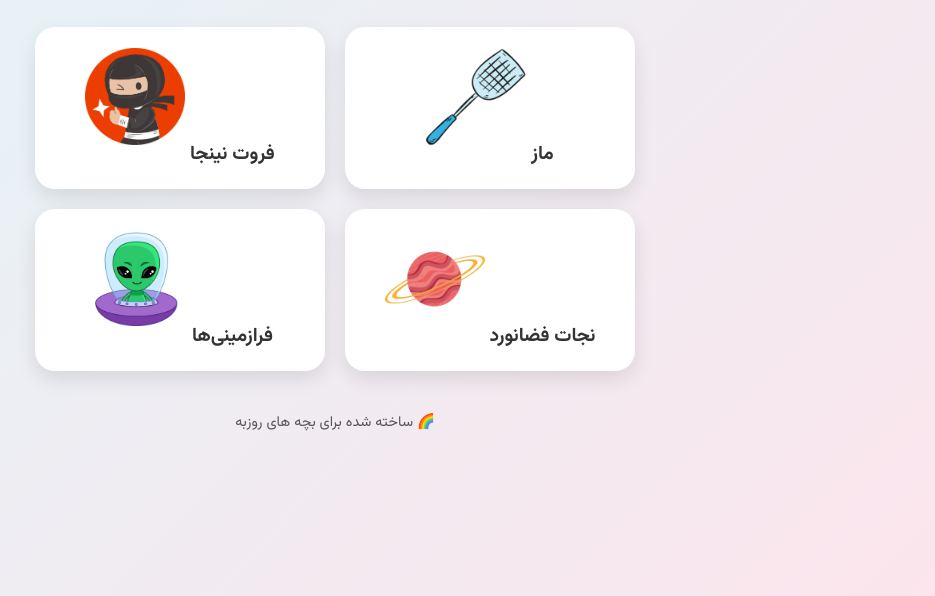
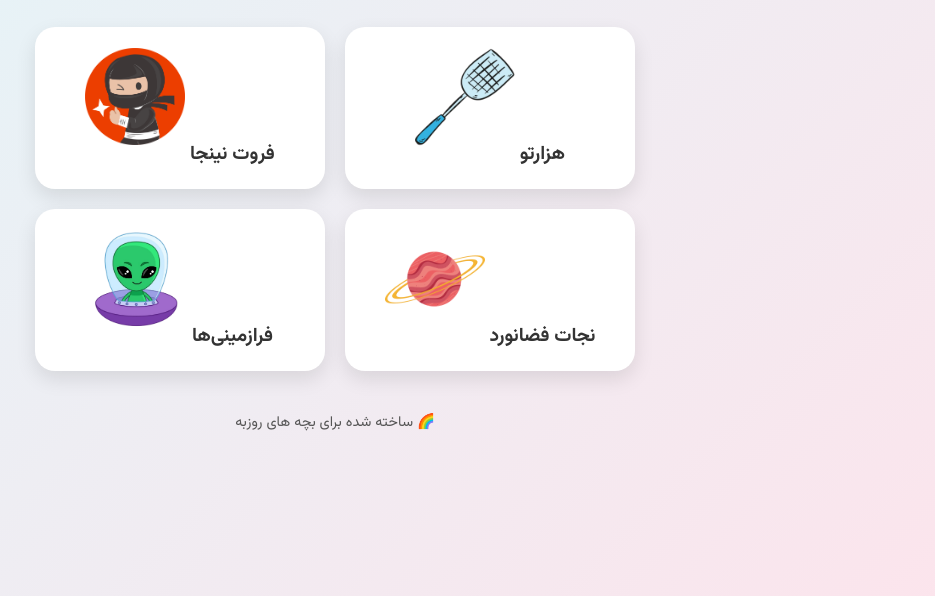
Before and after one commit to lvlahti/rouzgame.ir, a plain HTML site: page index.html in a window 1280 px wide. Shown: the part 244-840 px from the top of the page, without its empty margins (305-1240 px from the left). Drawn offline with Linux system fonts and the light colour scheme.

Commit message:
index.html

```diff
--- a/index.html
+++ b/index.html
@@ -85,7 +85,7 @@
     <a href="https://rouzgame.ir/maze">
       <div class="game-btn">
         <img src="images/maze.png" alt="Maze">
-        ماز
+        هزارتو
       </div>
     </a>
 
```
